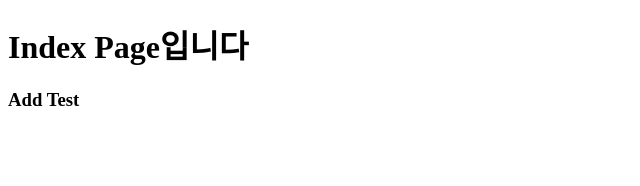
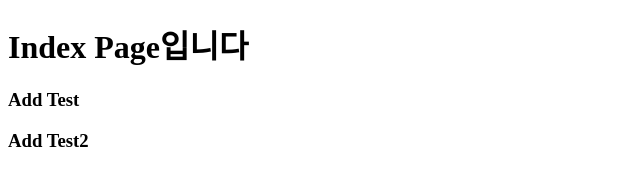
Before and after one commit to j154370/GDJ_83_front, a plain HTML site: page index.html in a window 1280 px wide. Shown: the whole page, without its empty margins (0-640 px from the left). Drawn offline with Linux system fonts and the light colour scheme.

Commit message:
add test2

```diff
--- a/index.html
+++ b/index.html
@@ -8,5 +8,6 @@
 <body>
     <h1>Index Page입니다</h1>
     <h3>Add Test</h3>
+    <h3>Add Test2</h3>
 </body>
 </html>
```
